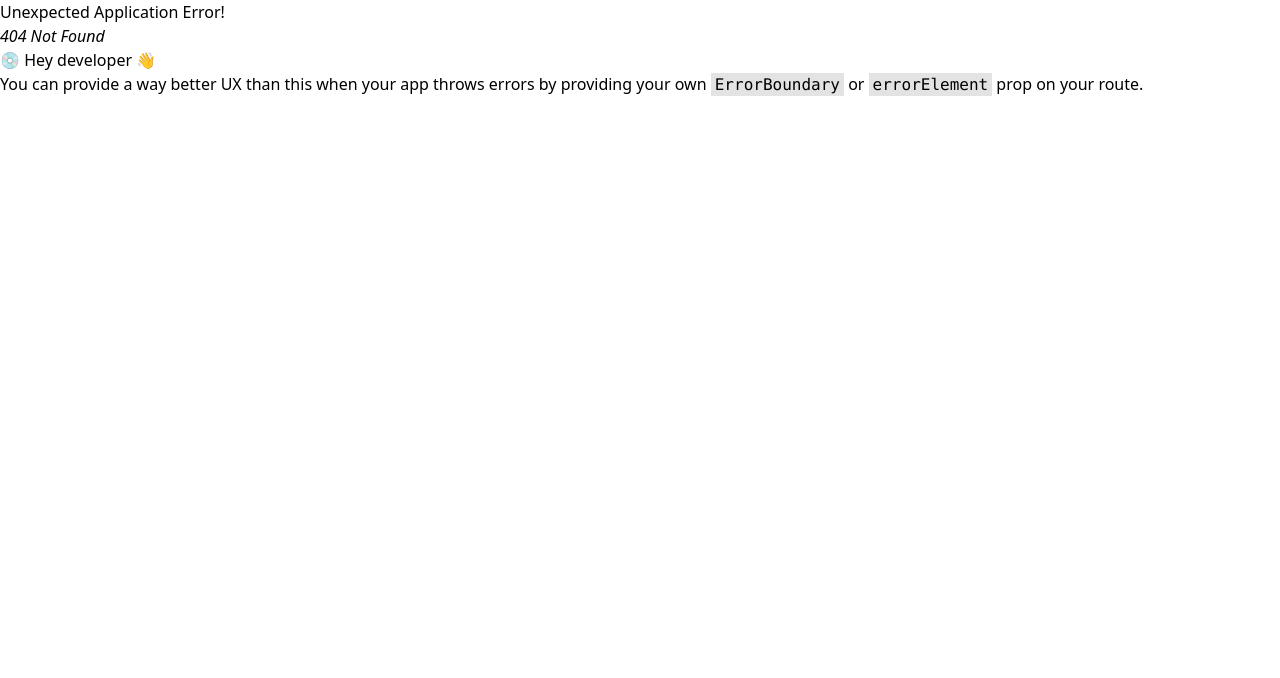
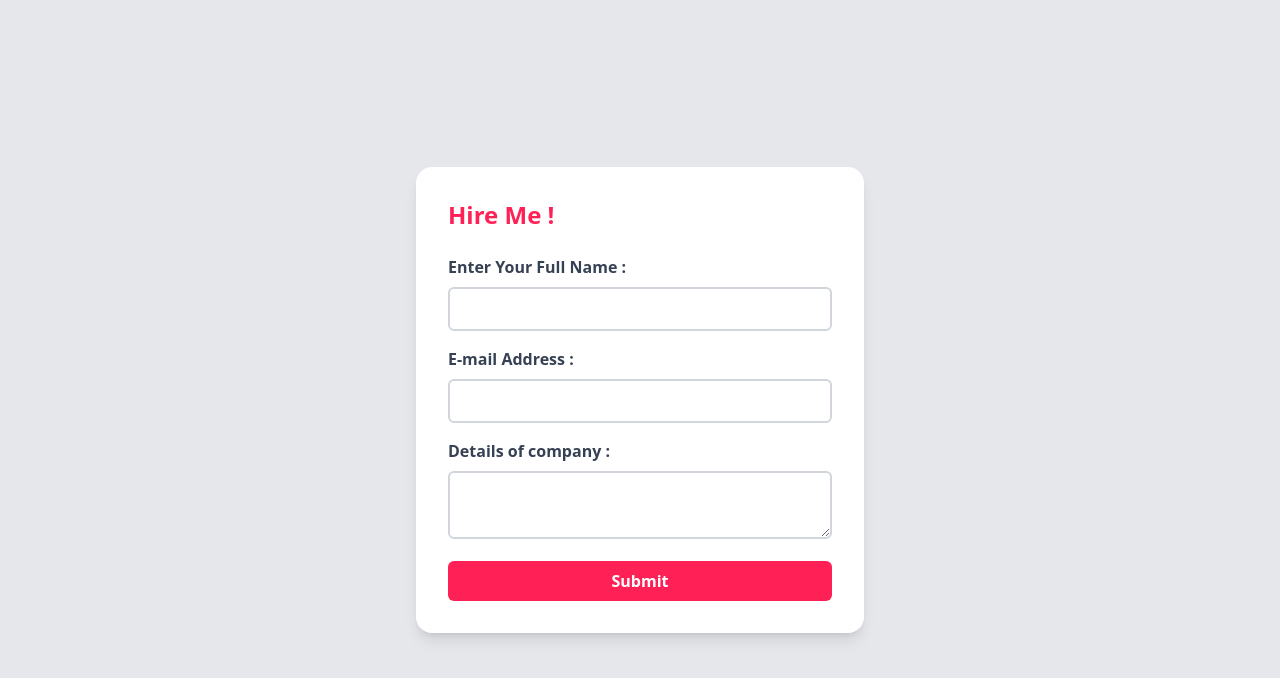
Before and after one commit to imadityagolu/my-portfolio, a React (Vite) app: page /HireMe in a window 1280 px wide. Before the commit this address had no page. Shown: the top 678 px of the page. Built offline with nearby package versions, Linux system fonts and the light colour scheme.

Commit message:
updated on 23-04-2025 at 17-42

```diff
--- a/package.json
+++ b/package.json
@@ -13,6 +13,7 @@
     "@tailwindcss/vite": "^4.1.4",
     "react": "^19.0.0",
     "react-dom": "^19.0.0",
+    "react-hook-form": "^7.56.1",
     "react-icons": "^5.5.0",
     "react-router-dom": "^7.5.0",
     "tailwindcss": "^4.1.4"
--- a/src/App.jsx
+++ b/src/App.jsx
@@ -6,6 +6,7 @@ import First from './First';
 import Contact from "./Pages/Contact";
 import Skills from './Pages/Skills';
 import Projects from './Pages/Projects'
+import HireMe from './Pages/HireMe';
 
 const router = createBrowserRouter([
   {
@@ -29,6 +30,10 @@ const router = createBrowserRouter([
         element: <Skills/>
       },
       {
+        path: "/HireMe",
+        element: <HireMe/>
+      },
+      {
         path: "/Projects",
         element: <Projects/>
       }
--- /dev/null
+++ b/src/Pages/HireMe.jsx
@@ -0,0 +1,94 @@
+import { useForm } from "react-hook-form";
+
+function HireMe() {
+  const {
+    register,
+    handleSubmit,
+    formState: { errors },
+  } = useForm();
+
+  const onSubmit = async (data) => {
+    console.log(data);
+    try {
+      const response = await fetch("https://formsubmit.co/ajax/7b74e04edd9559cb25198d137d9e0087", {
+        method: "POST",
+        headers: {
+          "Content-Type": "application/json",
+        },
+        body: JSON.stringify(data),
+      });
+      if (response.ok) {
+        alert("Form submitted successfully!");
+      } else {
+        alert("Failed to submit the form.");
+      }
+    } catch (error) {
+      console.error("Error submitting form:", error);
+      alert("An error occurred while submitting the form.");
+    }
+  };
+
+  return (
+    <div className="bg-gray-200 min-h-screen flex justify-center items-center p-6">
+      <form
+        onSubmit={handleSubmit(onSubmit)}
+        className="bg-white p-8 rounded-2xl shadow-lg max-w-md w-full"
+      >
+        <h1 className="text-2xl font-bold text-rose-500 mb-6">Hire Me !</h1>
+
+        <div className="mb-4">
+          <label className="block text-gray-700 font-bold mb-2" htmlFor="name">
+            Enter Your Full Name :
+          </label>
+          <input
+            id="name"
+            type="text"
+            {...register("name", { required: "Name is required" })}
+            className="w-full p-2 border-2 border-gray-300 rounded-md focus:outline-none focus:border-rose-500"
+          />
+          {errors.name && <p className="text-red-500 text-sm mt-1">{errors.name.message}</p>}
+        </div>
+
+        <div className="mb-4">
+          <label className="block text-gray-700 font-bold mb-2" htmlFor="email">
+            E-mail Address :
+          </label>
+          <input
+            id="email"
+            type="email"
+            {...register("email", {
+              required: "Email is required",
+              pattern: {
+                value: /^[^\s@]+@[^\s@]+\.[^\s@]+$/,
+                message: "Invalid email address",
+              },
+            })}
+            className="w-full p-2 border-2 border-gray-300 rounded-md focus:outline-none focus:border-rose-500"
+          />
+          {errors.email && <p className="text-red-500 text-sm mt-1">{errors.email.message}</p>}
+        </div>
+
+        <div className="mb-4">
+          <label className="block text-gray-700 font-bold mb-2" htmlFor="message">
+            Details of company :
+          </label>
+          <textarea
+            id="message"
+            {...register("message", { required: "Message is required" })}
+            className="w-full p-2 border-2 border-gray-300 rounded-md focus:outline-none focus:border-rose-500"
+          ></textarea>
+          {errors.message && <p className="text-red-500 text-sm mt-1">{errors.message.message}</p>}
+        </div>
+
+        <button
+          type="submit"
+          className="w-full bg-rose-500 text-white font-bold py-2 px-4 rounded-md hover:bg-rose-600"
+        >
+          Submit
+        </button>
+      </form>
+    </div>
+  );
+}
+
+export default HireMe;
--- a/src/Pages/Home.jsx
+++ b/src/Pages/Home.jsx
@@ -3,6 +3,7 @@ import P1 from '../p-1.png';
 import P2 from '../p-2.png';
 import { FaLinkedin } from "react-icons/fa";
 import { FaGithubSquare } from "react-icons/fa";
+import { Link } from "react-router-dom";
 
 function Home(){
     return (
@@ -48,7 +49,7 @@ function Home(){
         </li>
         </ul>
 
-        <a className="hidden cursor-pointer text-center md:block py-2 px-4 text-white bg-black rounded-lg text-[16px] transition-all duration-300 hover:bg-gray-800" href="#contact">Hire Me</a>
+        <Link className="hidden cursor-pointer text-center md:block py-2 px-4 text-white bg-black rounded-lg text-[16px] transition-all duration-300 hover:bg-gray-800" to="/HireMe">Hire Me</Link>
 
         <button className="text-2xl block md:hidden cursor-pointer transition-transform duration-300">
 
```
Also changed, not shown: 1 other file (tests, documents, lock files or other folders).
